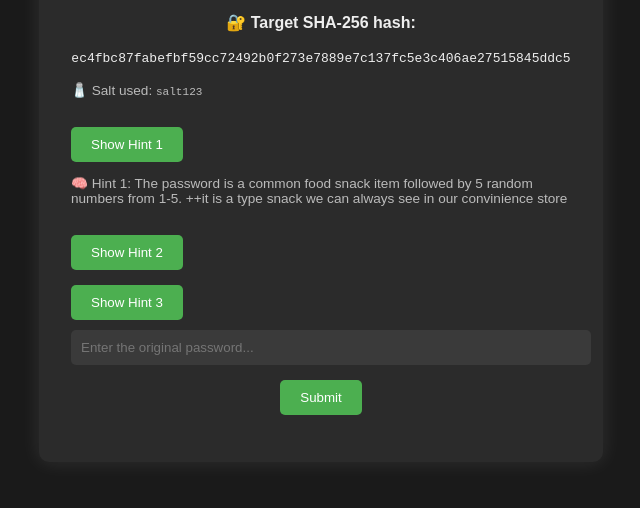
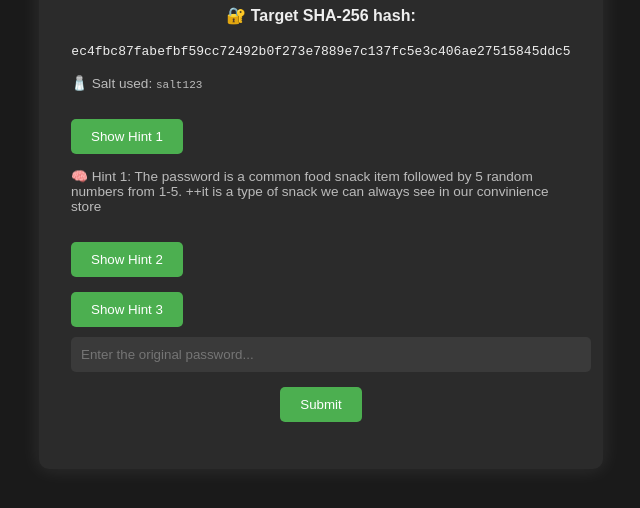
Before and after one commit to AiraIsabel/CTFUpdated, a website: page public/index.html in a window 1280 px wide. Both pictures are taken after a click on the button "Show Hint 1". Shown: the part 262-770 px from the top of the page, without its empty margins (319-959 px from the left). Drawn offline with Linux system fonts and the light colour scheme.

Commit message:
Update index.html

```diff
--- a/public/index.html
+++ b/public/index.html
@@ -80,7 +80,7 @@
   <div class="hints">
     <p>🧂 Salt used: <code>salt123</code></p>
     <button onclick="showHint('hint1-1')">Show Hint 1</button><br>
-    <p id="hint1-1" style="display: none;">🧠 Hint 1: The password is a common food snack item followed by 5 random numbers from 1-5. ++it is a type snack we can always see in our convinience store</p>
+    <p id="hint1-1" style="display: none;">🧠 Hint 1: The password is a common food snack item followed by 5 random numbers from 1-5. ++it is a type of snack we can always see in our convinience store</p>
     <button onclick="showHint('hint1-2')">Show Hint 2</button><br>
     <p id="hint1-2" style="display: none;">🧠 Hint 2: Concatenate the password and salt before hashing (e.g. password + salt).</p>
     <button onclick="showHint('hint1-3')">Show Hint 3</button><br>
```
